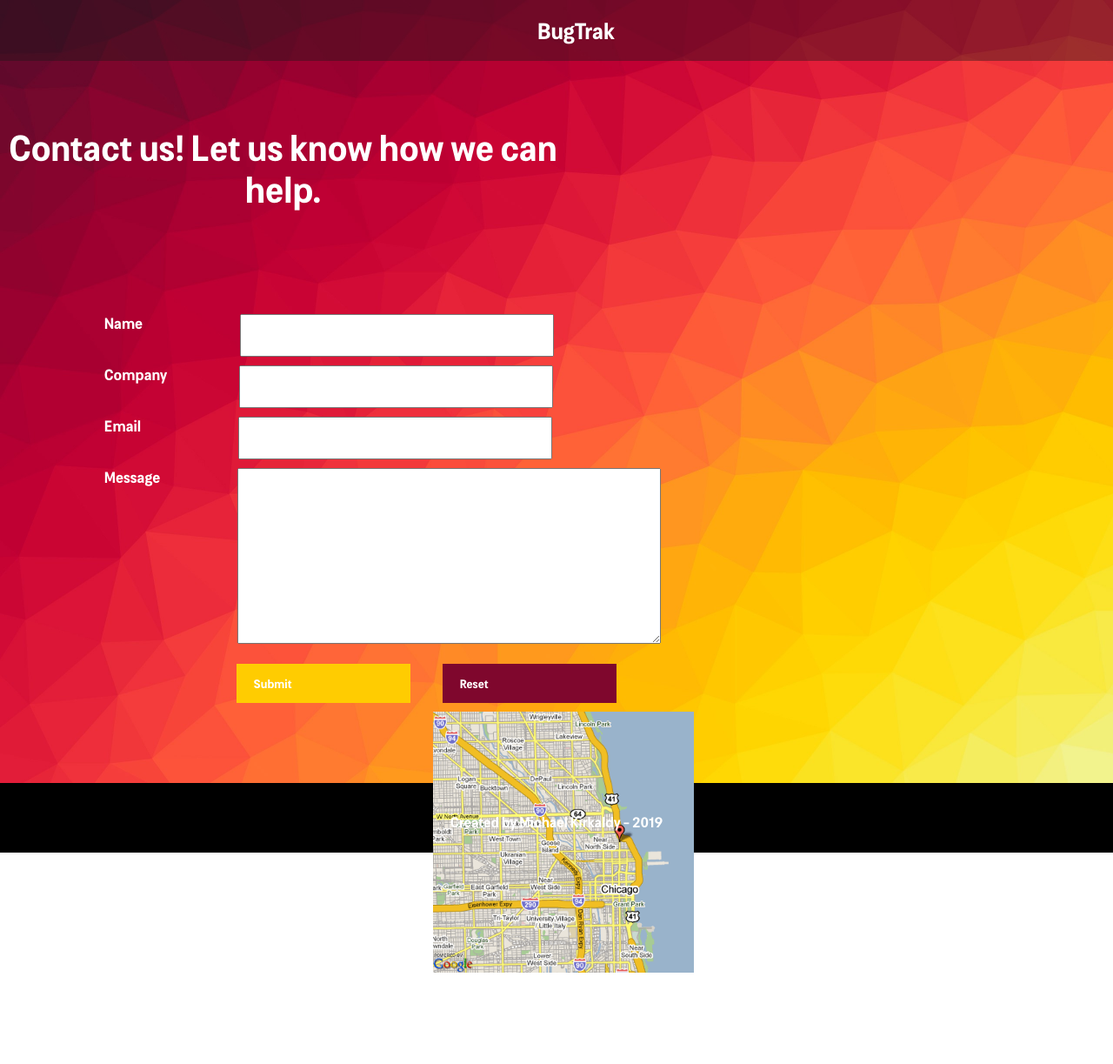
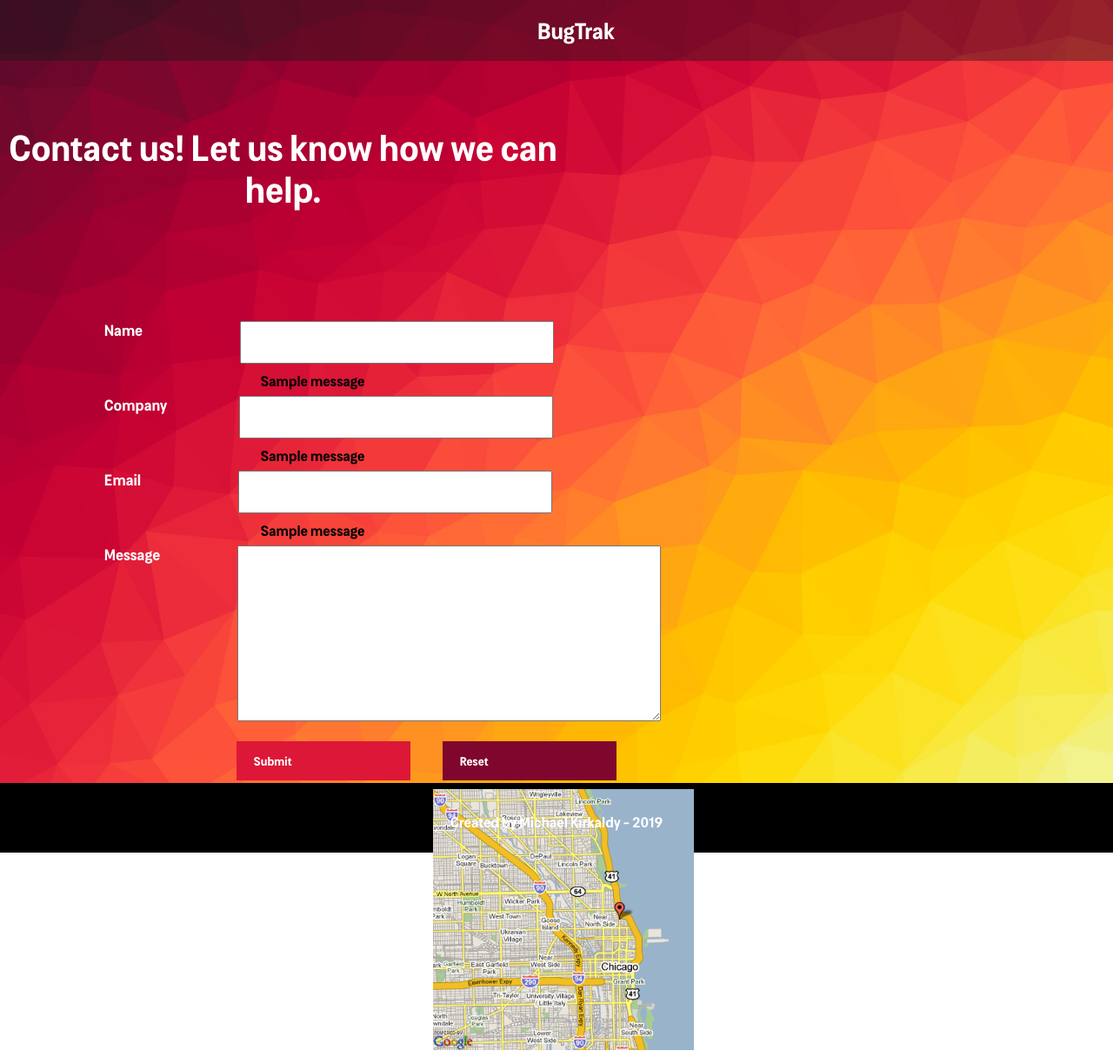
Before and after one commit to MichaelKirkaldyV/BugTrak, a Django app: page /contact in a window 1280 px wide; the page is wider, and only the part inside the window is pictured. Shown: the top 1223 px of that part at 87% size. Before the commit the page ends 1118 px from the top of that part, so only its background shows below. Run offline with Django 3.2, Linux system fonts and the light colour scheme; tables that the repository leaves empty hold one stand-in row (values such as "Sample post"); one stand-in notice (Sample message) is shown; parts of the project's set-up code (start-up, migrations or seed data) failed here and were passed over.

Commit message:
updated errors & sucess messages

```diff
--- a/apps/Bugz/static/bugz/css/contact.css
+++ b/apps/Bugz/static/bugz/css/contact.css
@@ -125,7 +125,7 @@ textarea {
     margin-left: 152px;
     margin-right: -118px;
     color: white;
-    background-color: #ffcc01;
+    background-color: #dd1737;
     border: none;
     font-family: cosima;
     text-align: center;
@@ -135,6 +135,14 @@ textarea {
 #sub-2 {
     background-color: #7f072d;
 }
+
+li {
+    margin-left: 180px;
+    margin-bottom: 8px;
+    color: black;
+    list-style: none;
+}
+
 /*---------------------------------------FOOTER------------------------*/
 
 .footer {
--- a/apps/Bugz/templates/bugz/contact.html
+++ b/apps/Bugz/templates/bugz/contact.html
@@ -19,21 +19,48 @@
                 <h1 class="c-header">Contact us! Let us know how we can help.</h1>
                 <div class="c-form">
                     <form action="/process_inquery" method="POST">
-                        <div>
+                        {% csrf_token %}
+                        <div class="errors">
+                            {% if messages %}
+                                <ul>
+                                    <li {% if name in messages.tags %} {% endif %}>{{message}}</li>
+                                </ul>
+                            {% endif %}
                             <label class="name">Name</label>
                             <input type="text" name="name">
                         </div>
-                        <div>
+                        <div class="errors">
+                            {% if messages %}
+                                <ul>
+                                    {% for message in messages %}
+                                    <li {% if message == name %} {% endif %}>{{message}}</li>
+                                    {% endfor %}
+                                </ul>
+                            {% endif %}
                             <label id="com-label">Company</label>
                             <input type="text" name="company" class="company input-2">
                         </div>
-                        <div>
+                        <div class="errors">
+                            {% if messages %}
+                                <ul>
+                                    {% for message in messages %}
+                                    <li {% if message == email %} {% endif %}>{{message}}</li>
+                                    {% endfor %}
+                                </ul>
+                            {% endif %}
                             <label>Email</label>
-                            <input type="text name="email"">
+                            <input type="text" name="email">
                         </div>
-                        <div>
+                        <div class="errors">
+                            {% if messages %}
+                                <ul>
+                                    {% for message in messages %}
+                                    <li {% if message == company %} {% endif %}>{{message}}</li>
+                                    {% endfor %}
+                                </ul>
+                            {% endif %}
                             <label>Message</label>
-                            <textarea name="Message"></textarea>
+                            <textarea name="message"></textarea>
                         </div>
                         <input type="submit" name="submit" id="sub-1">
                         <input type="reset" name="reset" id="sub-2">
--- a/apps/Bugz/views.py
+++ b/apps/Bugz/views.py
@@ -1,5 +1,6 @@
 from django.shortcuts import render, redirect
 from .models import *
+from django.contrib import messages
 
 def homepage(request):
     return render(request, "Bugz/homepage.html")
@@ -14,4 +15,27 @@ def login(request):
     return render(request, "Bugz/login.html")
 
 def process_inquery(request):
-    pass
+    # Sets errors to dictionary in validation query.
+    errors = Query.objects.validate_query(request.POST)
+    print(errors)
+
+    # Checks to see if there are errors.
+    if len(errors):
+        for tag, error in errors.items():
+            messages.error(request, error)
+        return redirect('/contact')
+
+    # Creates Query.
+    else:
+        name = request.POST['name']
+        company = request.POST['company']
+        email = request.POST['email']
+        message = request.POST['message']
+        query = Query.objects.create(name = name, email = email, company = company, message = message)
+        print("Query Created", query)
+        print("Name", name)
+        print("Email", email)
+        print("Company", company)
+        print("Message", message)
+        messages.success(request, "Thank you! We will be in touch.")
+        return redirect('/contact')
```
Also changed, not shown: apps/Bugz/models.py (+25 -0 lines).
